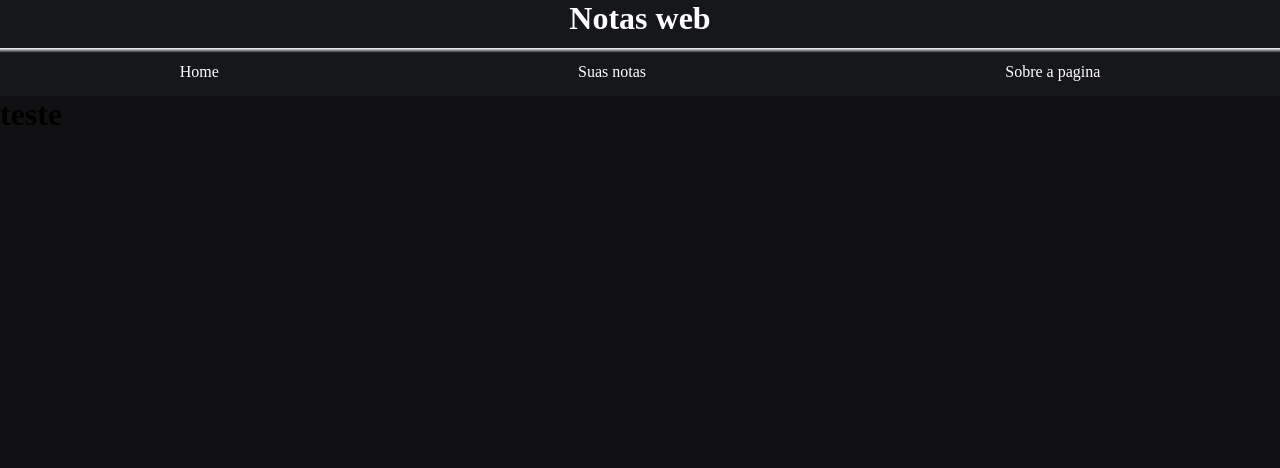
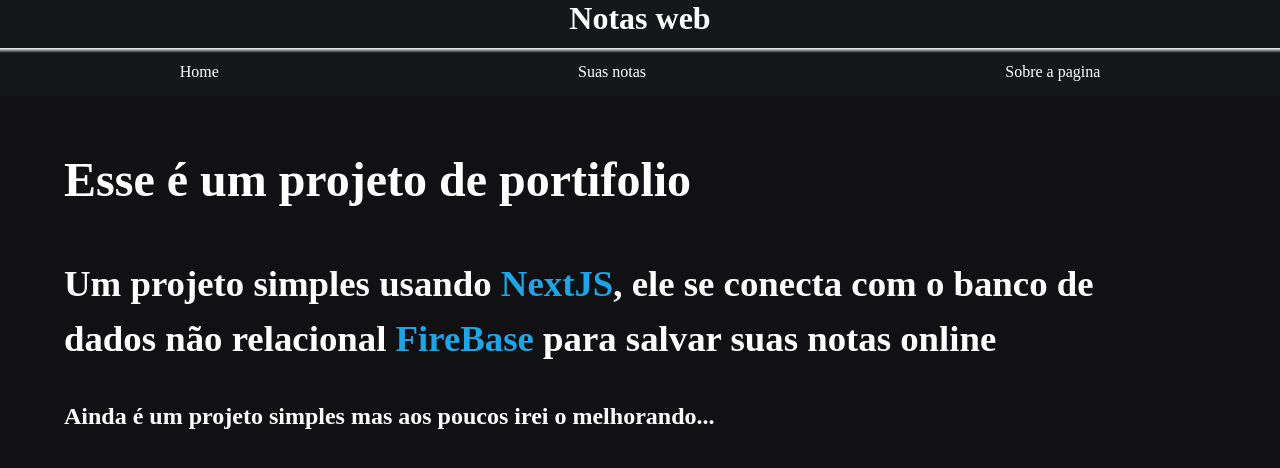
Before and after one commit to GBfds/notas_web, a Next.js app: page / in a window 1280 px wide. Shown: the top 468 px of the page. Built offline with nearby package versions, Linux system fonts and the light colour scheme.

Commit message:
prototipo do home

```diff
--- a/src/pages/index.tsx
+++ b/src/pages/index.tsx
@@ -1,9 +1,11 @@
-
+import styles from "../styles/home.module.scss";
 
 export default function Home() {
   return (
-    <div>
-      <h1>teste</h1>
+    <div className={styles.homeContent}>
+      <h1>Esse é  um projeto de portifolio</h1>
+      <h2>Um projeto simples usando <span>NextJS</span>, ele se conecta com o banco de dados não relacional <span>FireBase </span> para salvar suas notas online</h2>
+      <h3>Ainda é um projeto simples mas aos poucos irei o melhorando...</h3>
     </div>
   )
 }
--- /dev/null
+++ b/src/styles/home.module.scss
@@ -0,0 +1,27 @@
+.homeContent{
+    max-width: 1120px;
+    margin: 3rem 4rem;
+
+
+    color: var(--white);
+
+    h1{
+        font-size: 3rem;
+        line-height: 150%;
+    }
+
+    h2{
+        margin-top: 2.5rem;
+        font-size: 2.3rem;
+        line-height: 150%;
+        span{
+            color: var(--blue-900);
+        }
+    }
+    h3{
+        margin-top: 2rem;
+        font-size: 1.5rem;
+        line-height: 150%;
+    }
+
+}
```
Also changed, not shown: src/pages/sobre/index.tsx (added, +7 -0 lines), src/pages/sobre/styles.module.scss (added).
